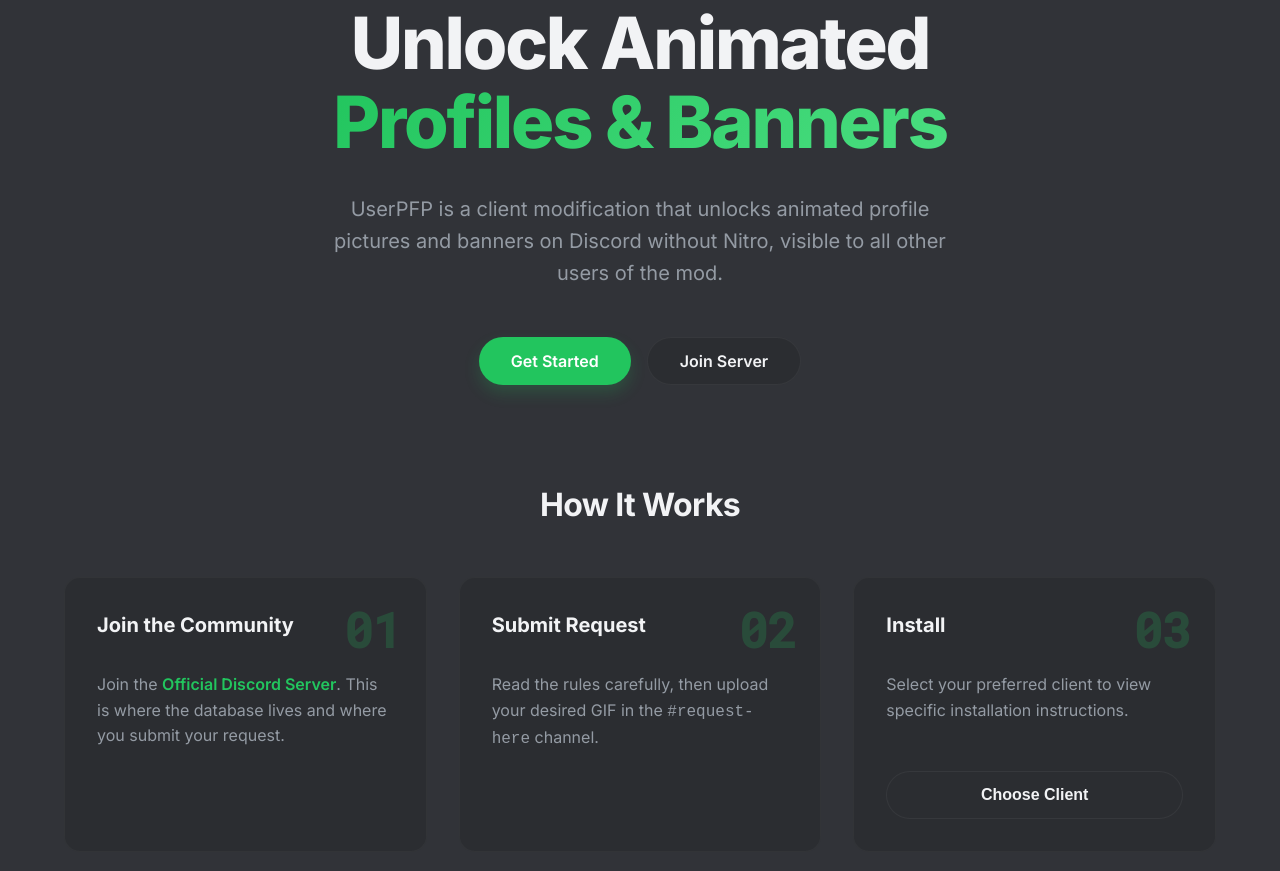
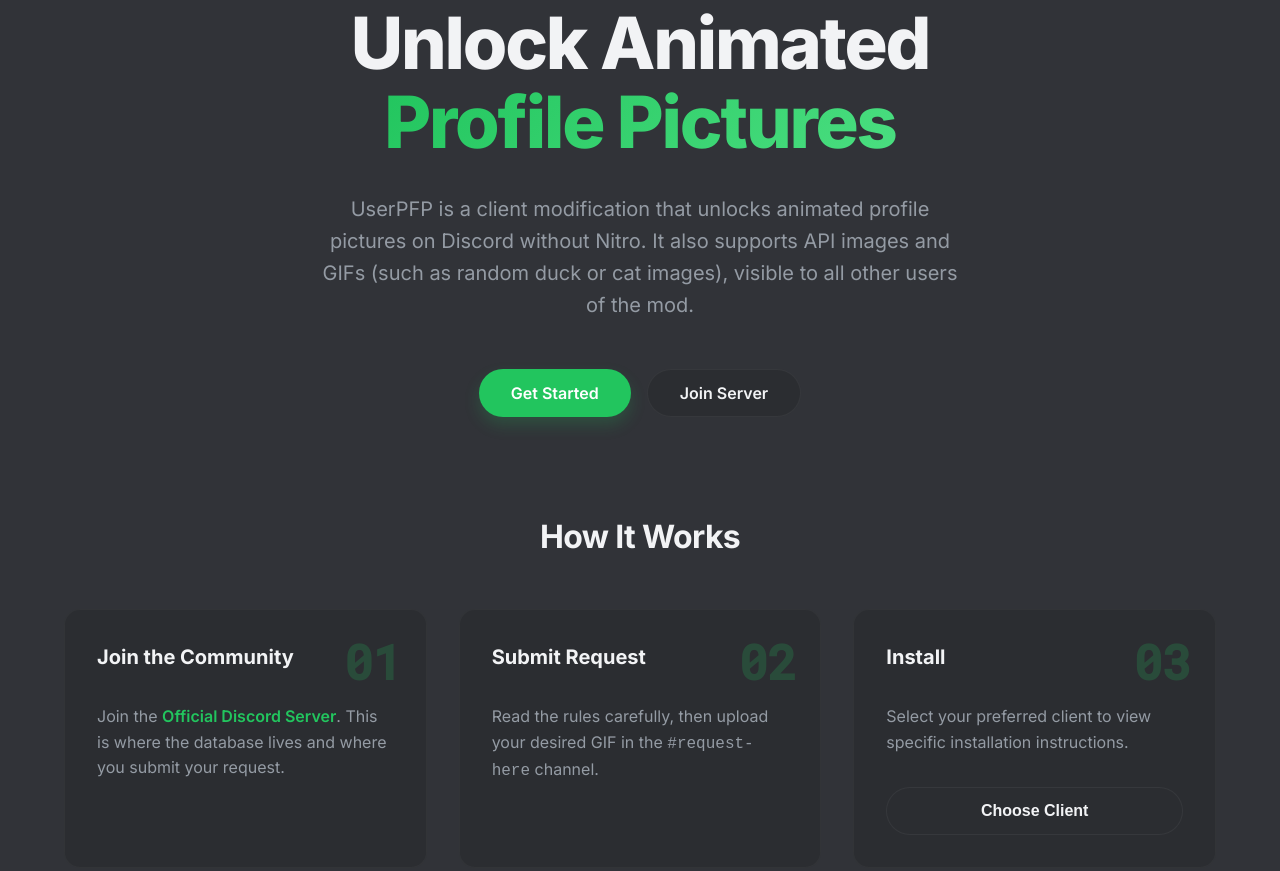
Before and after one commit to Yeetov/usrpfpwebsite, a plain HTML site: page index.html in a window 1280 px wide. Shown: the part 175-1046 px from the top of the page. Drawn offline with Linux system fonts and the light colour scheme; no server answers.

Commit message:
Update index.html

```diff
--- a/index.html
+++ b/index.html
@@ -51,6 +51,10 @@
             --shadow-sm: 0 2px 4px rgba(0,0,0,0.1);
             --shadow-md: 0 8px 16px rgba(0,0,0,0.2);
             --shadow-lg: 0 16px 32px rgba(0,0,0,0.3);
+        }
+
+        html {
+            scroll-behavior: smooth;
         }
 
         * { box-sizing: border-box; }
@@ -122,6 +126,7 @@
             overflow: hidden;
             line-height: 1; /* Fix vertical alignment */
             height: 48px; /* Fixed height for consistency */
+            text-decoration: none;
         }
 
         .btn-brand {
@@ -907,10 +912,10 @@
     <main id="home-view" class="view-container active">
         <section class="hero-section">
             <div class="hero-title">
-                <h1>Unlock Animated<br><span>Profiles & Banners</span></h1>
+                <h1>Unlock Animated<br><span>Profile Pictures</span></h1>
             </div>
             <p class="hero-desc">
-                UserPFP is a client modification that unlocks animated profile pictures and banners on Discord without Nitro, visible to all other users of the mod.
+                UserPFP is a client modification that unlocks animated profile pictures on Discord without Nitro. It also supports API images and GIFs (such as random duck or cat images), visible to all other users of the mod.
             </p>
             <div class="hero-buttons">
                 <a href="#steps" class="btn btn-brand">Get Started</a>
@@ -935,8 +940,8 @@
                     <div class="step-num">03</div>
                     <h3>Install</h3>
                     <p>Select your preferred client to view specific installation instructions.</p>
-                    <div class="dropdown">
-                        <button class="btn btn-secondary" style="width:100%; margin-top:1rem;" onclick="toggleDropdown(event)">Choose Client</button>
+                    <div class="dropdown" style="width: 100%; margin-top: auto;">
+                        <button class="btn btn-secondary" style="width:100%;" onclick="toggleDropdown(event)">Choose Client</button>
                         <div class="dropdown-menu" id="clientDropdown">
                             <!-- Populated by JS -->
                         </div>
@@ -1121,6 +1126,9 @@
                 if(bgContainer) bgContainer.style.display = 'none';
                 if(!window.staffLoaded) loadStaff();
             }
+
+            // Scroll top instantly for view changes (ignore smooth scroll css)
+            if(viewName !== 'home') window.scrollTo({ top: 0, behavior: 'instant' });
         }
 
         // --- DATA FETCHERS ---
```
